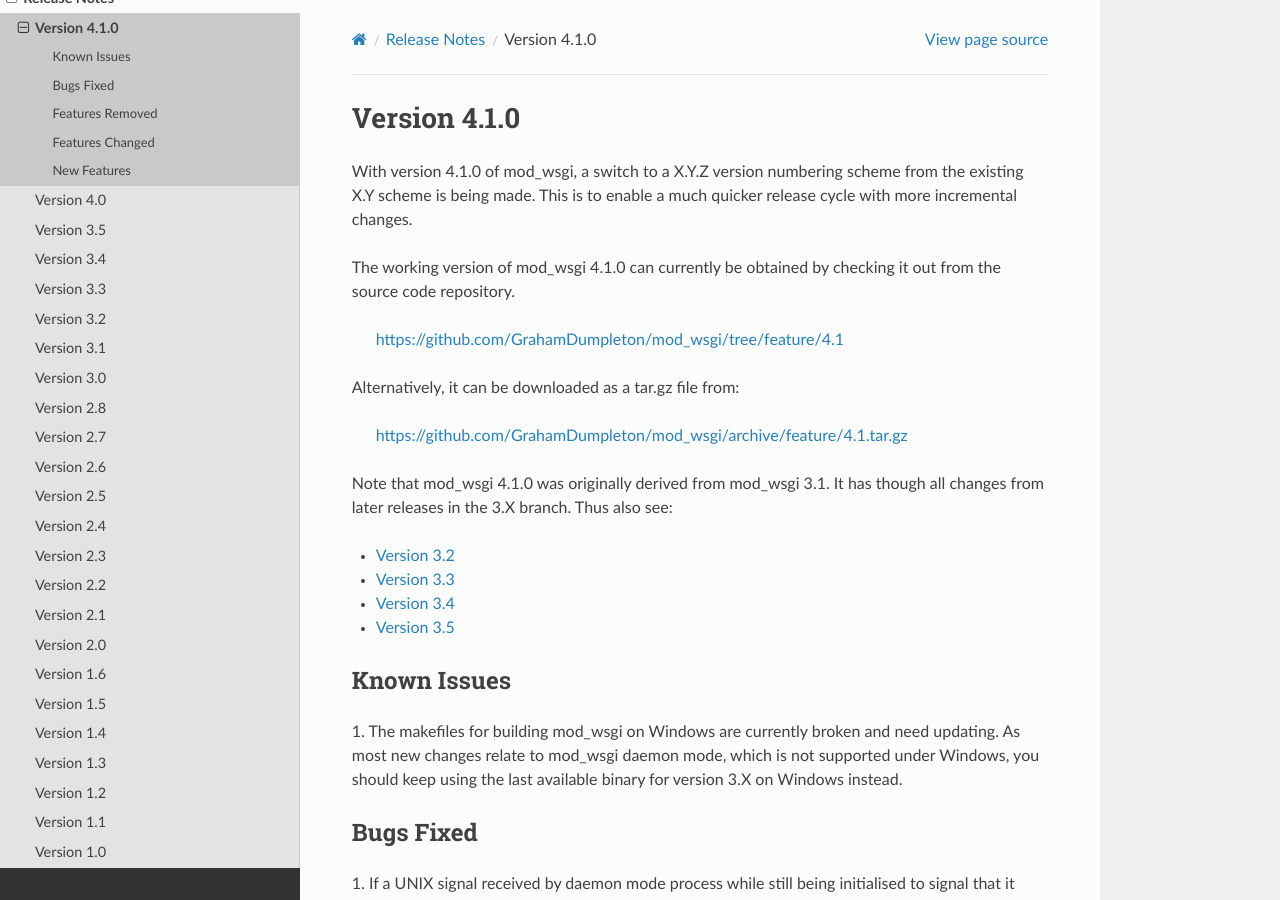
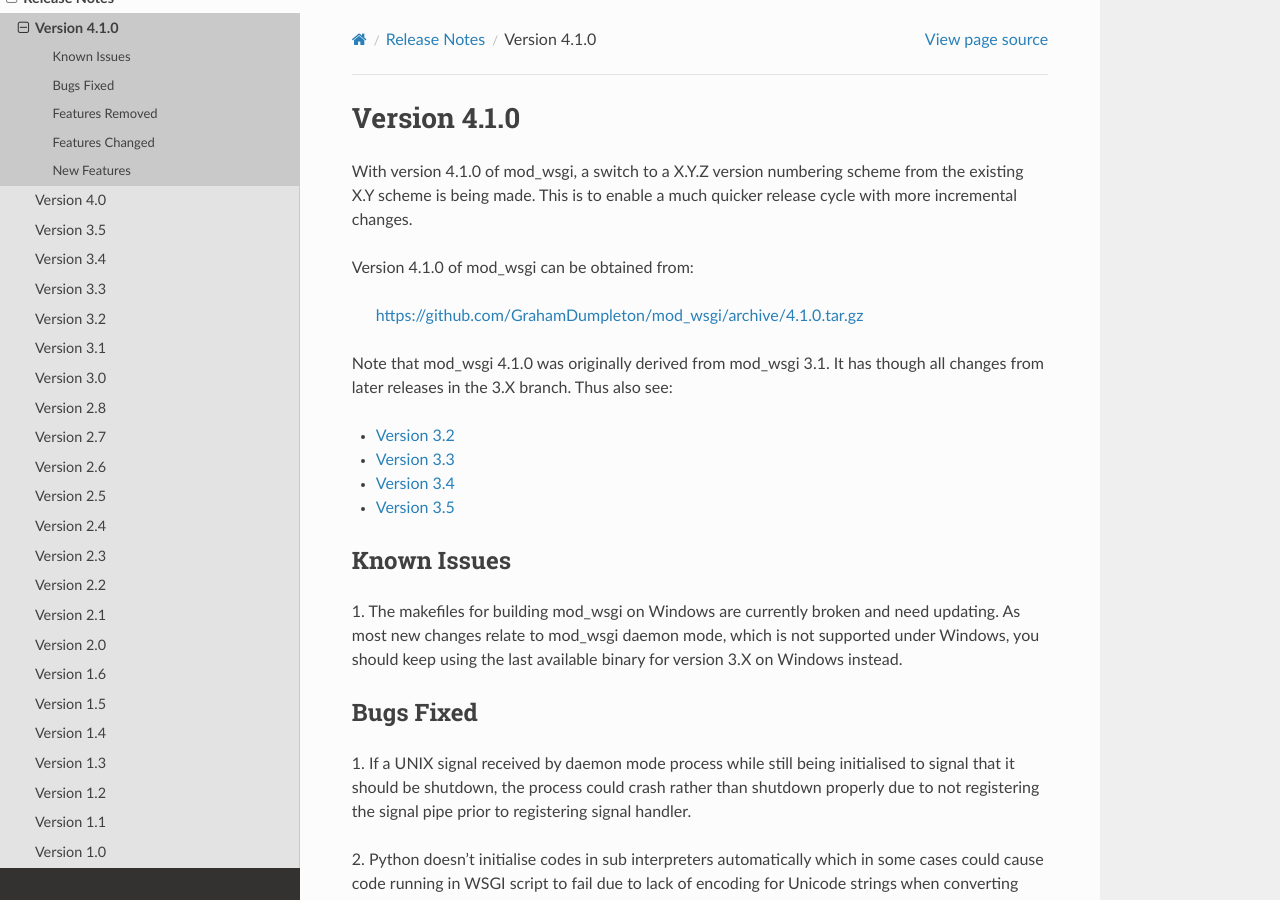
Before and after one commit to GrahamDumpleton/mod_wsgi, a Sphinx documentation site: the page built from docs/release-notes/version-4.1.0.rst, in a window 1280 px wide and 900 px high. Built offline with Sphinx 7.4.7 and the Read the Docs theme 2.0.0, drawn with Linux system fonts in a browser that asks for light colours.

Commit message:
Fix 4.1.0 release notes reference to release tar ball.

```diff
--- a/docs/release-notes/version-4.1.0.rst
+++ b/docs/release-notes/version-4.1.0.rst
@@ -6,14 +6,9 @@
 scheme from the existing X.Y scheme is being made. This is to enable a
 much quicker release cycle with more incremental changes.
 
-The working version of mod_wsgi 4.1.0 can currently be obtained by checking
-it out from the source code repository.
+Version 4.1.0 of mod_wsgi can be obtained from:
 
-  https://github.com/GrahamDumpleton/mod_wsgi/tree/feature/4.1
-
-Alternatively, it can be downloaded as a tar.gz file from:
-
-  https://github.com/GrahamDumpleton/mod_wsgi/archive/feature/4.1.tar.gz
+  https://github.com/GrahamDumpleton/mod_wsgi/archive/4.1.0.tar.gz
 
 Note that mod_wsgi 4.1.0 was originally derived from mod_wsgi 3.1. It has
 though all changes from later releases in the 3.X branch. Thus also see:
```
